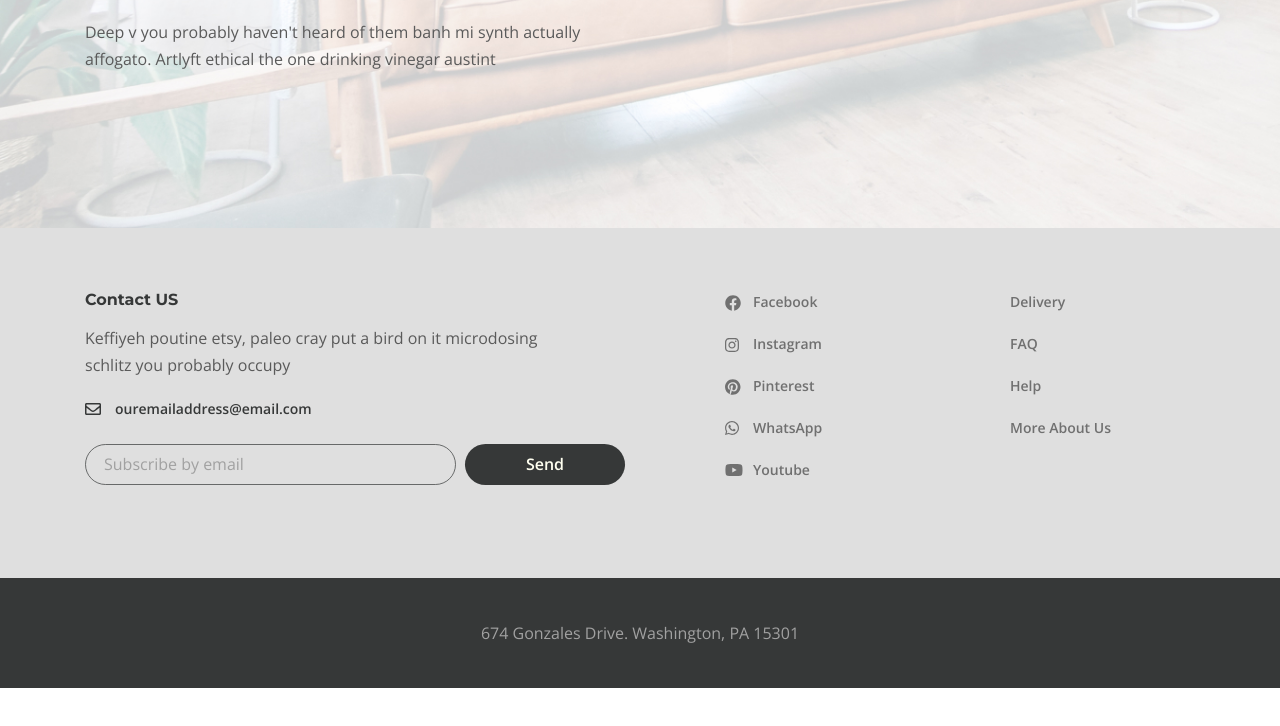
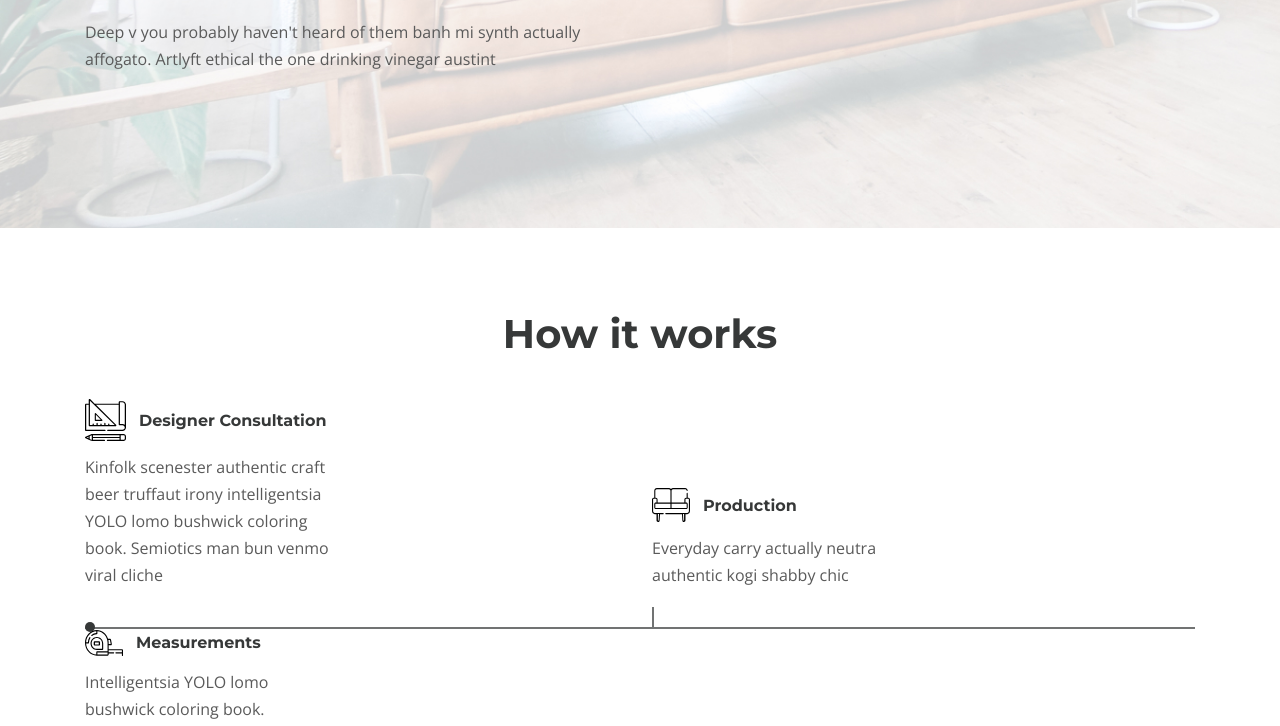
Before and after one commit to Kir1806/desire, a website: page app/index.html in a window 1280 px wide. Shown: the part 2074-2800 px from the top of the page. Before the commit the page ends 2762 px from the top, so only its background shows below. Drawn offline with nearby package versions, Linux system fonts and the light colour scheme.

Commit message:
works-path

```diff
--- a/app/index.html
+++ b/app/index.html
@@ -206,6 +206,44 @@
             </p>
           </div>
         </section>
+        <section class="works-path">
+          <div class="container">
+            <h3 class="works-path__title">
+              How it works
+            </h3>
+            <div class="works-path__items">
+              <div class="works-path__items-box">
+                <div class="works-path__item works-path__item--consultation">
+                  <img src="./images/works-path-icon-1.svg" alt="icon" class="works-path__item-img">
+                  <h6 class="works-path__item-title">
+                    Designer Consultation
+                  </h6>
+                  <p class="works-path__item-text">
+                    Kinfolk scenester authentic craft beer truffaut irony intelligentsia YOLO lomo bushwick coloring book. Semiotics man bun venmo viral cliche
+                  </p>
+                </div>
+                <div class="works-path__item works-path__item--production">
+                  <img src="./images/works-path-icon-2.svg" alt="icon" class="works-path__item-img">
+                  <h6 class="works-path__item-title">
+                    Production
+                  </h6>
+                  <p class="works-path__item-text">
+                    Everyday carry actually neutra authentic kogi shabby chic
+                  </p>
+                </div>
+              </div>
+              <div class="works-path__item works-path__-">
+                <img src="./images/works-path-icon-3.svg" alt="icon" class="works-path__item-img">
+                <h6 class="works-path__item-title">
+                  Measurements
+                </h6>
+                <p class="works-path__item-text">
+                  Intelligentsia YOLO lomo bushwick coloring book. Semiotics man bun venmo viral cliche
+                </p>
+              </div>
+            </div>
+          </div>
+        </section>
 
       </main>
       <!--end main  -->
--- a/app/scss/style.scss
+++ b/app/scss/style.scss
@@ -291,7 +291,7 @@
         padding-bottom: 26px;
         margin-bottom: 26px;
         position: relative;
-
+        @extend %title-font;
         &::after {
             content: '';
             position: absolute;
@@ -302,7 +302,6 @@
             background-color: #6d7278;
         }
     }
-
     &__slider-text {
         max-width: 585px;
     }
@@ -317,6 +316,7 @@
         padding-bottom: 25px;
         margin-bottom: 25px;
         position: relative;
+        @extend %title-font;
         &::after {
             position: absolute;
             content: '';
@@ -374,6 +374,7 @@
         padding-bottom: 19px;
         margin-bottom: 19px;
         position: relative;
+        @extend %title-font;
         &::after {
             content: '';
             position: absolute;
@@ -406,6 +407,7 @@
         padding-bottom: 22px;
         margin-bottom: 22px;
         position: relative;
+        @extend %title-font;
         &::after {
             content: '';
             position: absolute;
@@ -415,10 +417,85 @@
             bottom: 0;
             background-color: #6d7278;
         }
-
     }
     &__text {
         max-width: 540px;
+    }
+}
+
+.works-path {
+    padding: 80px 0 30px;
+    &__title {
+        @extend %title-font;
+        text-align: center;
+        color: $title;
+        margin-bottom: 40px;
+        font-size: 40px;
+        line-height: 51px;
+    }
+    &__items-box {
+        display: flex;
+        align-items: flex-end;
+        border-bottom: 2px solid rgba($title, .7);
+        position: relative;
+        &::before {
+            content: '';
+            position: absolute;
+            bottom: -5px;
+            left: 0;
+            width: 10px;
+            height: 10px;
+            border-radius: 50%;
+            background-color: $title;
+        }
+    }
+    &__item {
+        width: 250px;
+        display: flex;
+        flex-wrap: wrap;
+        align-items: center;
+        position: relative;
+        height: 100%;
+    }
+    &__item--production {
+        margin-left: 317px;
+        &::after {
+            content: '';
+            position: absolute;
+            bottom: 0;
+            left: 0;
+            height: 20px;
+            width: 2px;
+            background-color: rgba($title, .7);
+        }
 
     }
+    &__item--production,
+    &__item--consultation {
+        padding-bottom: 38px;
+    }
+    &__item--measuring {
+        padding-top: 38px;
+        margin-left: 305px;
+        &::before {
+            content: '';
+            position: absolute;
+            top: 0;
+            left: 0;
+            height: 20px;
+            width: 2px;
+            background-color: rgba($title, .7);
+
+
+        }
+
+    }
+    &__item-title {
+        margin-left: 13px;
+        color: $title;
+        @extend %title-font;
+    }
+    &__item-text {
+        margin-top: 13px;
+    }
 }
```
Also changed, not shown: app/css/style.min.css, app/images/works-path-icon-1.svg (added), app/images/works-path-icon-2.svg (added), app/images/works-path-icon-3.svg (added).
